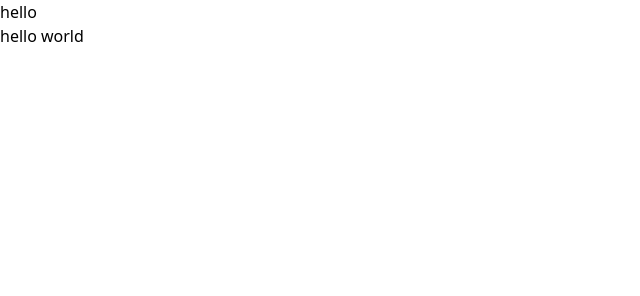
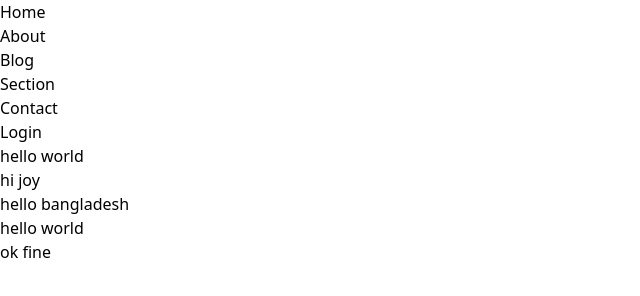
Before and after one commit to joybaidya2/Travel-Tour, a plain HTML site: page index.html in a window 1280 px wide. Shown: the whole page, without its empty margins (0-640 px from the left). Drawn offline with nearby package versions, Linux system fonts and the light colour scheme.

Commit message:
Thrid commit

```diff
--- a/index.html
+++ b/index.html
@@ -9,12 +9,29 @@
 </head>
 <body>
     <nav>
-        <div>
-            <h1>hello</h1>
-        </div>
-        <div>
-            <p>hello world</p>
-        </div>
+        <ul>
+            <li><a href="">Home</a></li>
+            <li><a href="">About</a></li>
+            <li><a href="">Blog</a></li>
+            <li><a href="">Section</a></li>
+            <li><a href="">Contact</a></li>
+        </ul>
+        <button>Login</button>
     </nav>
+    <div>
+        hello world
+    </div>
+    <div>
+        hi joy
+    </div>
+    <div>
+        <p>hello bangladesh</p>
+    </div>
+    <section>
+        <h1>hello world</h1>
+    </section>
+    <div>
+        <p>ok fine</p>
+    </div>
 </body>
 </html>
```
